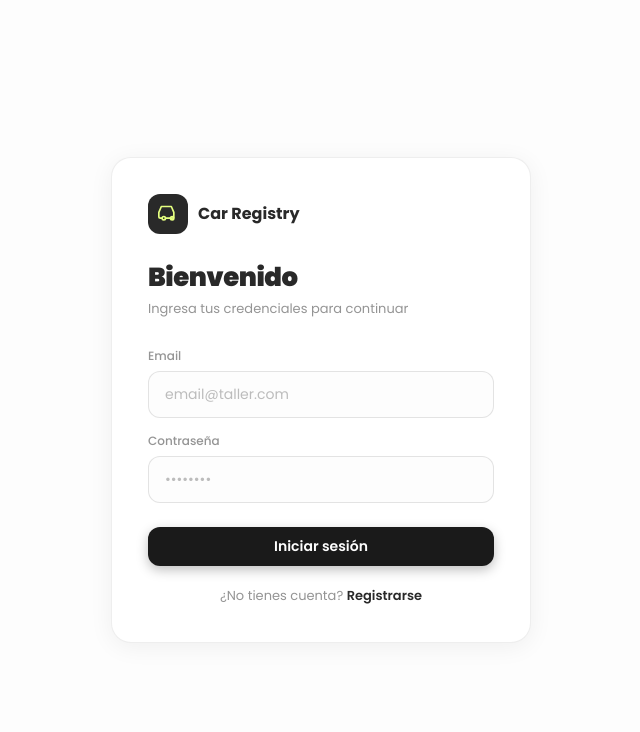
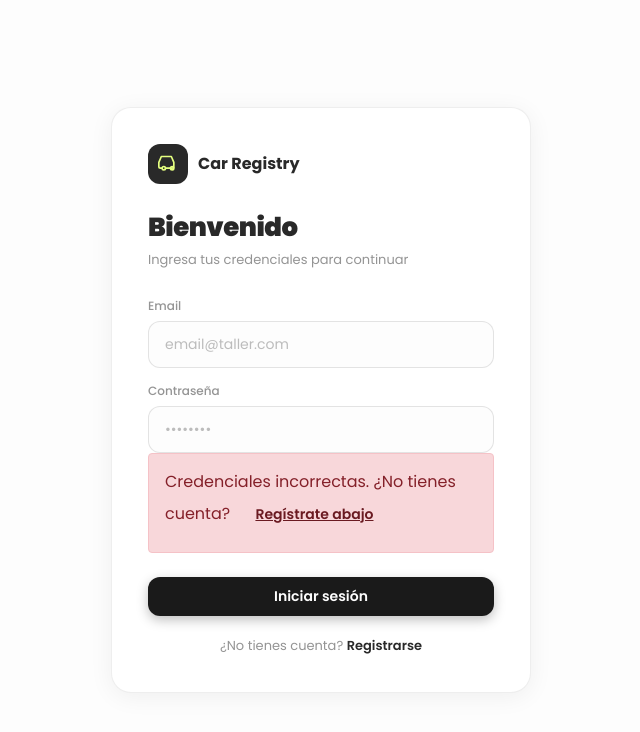
Before and after one commit to LuisRe135/registro-taller, a React (Create React App) app: page /login in a window 1280 px wide. Both pictures are taken after a click on the button "Iniciar sesión". Shown: the top 732 px of the page, without its empty margins (319-959 px from the left). Built offline with nearby package versions, Linux system fonts and the light colour scheme; no server answers.

Commit message:
authentication: handling incorrect credentials

```diff
--- a/src/views/Login.jsx
+++ b/src/views/Login.jsx
@@ -1,4 +1,4 @@
-import React, {useContext, useState} from 'react'
+import React, {useContext, useState, useEffect} from 'react'
 import { Context } from '../js/store/appContext.js'
 import { useNavigate } from "react-router-dom";
 
@@ -14,10 +14,19 @@ const Login = () => {
   const navigate = useNavigate();
   const {actions} = useContext(Context)
   const [taller, setTaller] = useState({ email: "", password: "" })
+  const [errorMsg, setErrorMsg] = useState(null)
+
+  useEffect(() => {
+    if (!errorMsg) return
+    const timer = setTimeout(() => setErrorMsg(null), 5000)
+    return () => clearTimeout(timer)
+  }, [errorMsg])
 
   const handleLogin = async () => {
+    setErrorMsg(null)
     const result = await actions.login(taller.email, taller.password)
     if (result.success) navigate("/home")
+    else setErrorMsg("Credenciales incorrectas. ¿No tienes cuenta?")
   }
 
   return (
@@ -40,6 +49,15 @@ const Login = () => {
           value={taller.password}
           onChange={(event) => setTaller({ ...taller, password: event.target.value })} />
 
+        {errorMsg && (
+          <div className="alert alert-danger" role="alert">
+            {errorMsg}{' '}
+            <div className="alert-link btn btn-link p-0">
+              Regístrate abajo
+            </div>
+          </div>
+        )}
+
         <div className="auth-actions">
           <button className="btn btn-primary w-100" onClick={() => handleLogin()}>
             Iniciar sesión
--- a/src/views/Register.jsx
+++ b/src/views/Register.jsx
@@ -1,4 +1,4 @@
-import React, {useContext, useState} from 'react'
+import React, {useContext, useState, useEffect} from 'react'
 import { Context } from '../js/store/appContext.js'
 import { useLocation, useNavigate } from "react-router-dom";
 
@@ -17,13 +17,23 @@ const Register = () => {
   const [taller, setTaller] = useState({
     name: "", email: "", password: "", phone: "", address: ""
   })
+  const [errorMsg, setErrorMsg] = useState(null)
+
+  useEffect(() => {
+    if (!errorMsg) return
+    const timer = setTimeout(() => setErrorMsg(null), 5000)
+    return () => clearTimeout(timer)
+  }, [errorMsg])
 
   const handleRegister = async () => {
+    setErrorMsg(null)
     const result = await actions.register(taller)
     if (result.success) {
       const loginResult = await actions.login(taller.email, taller.password)
       if (loginResult.success) navigate("/home")
       else navigate("/login")
+    } else {
+      setErrorMsg(result.error || "Error al registrar. Intenta de nuevo.")
     }
   }
 
@@ -66,6 +76,12 @@ const Register = () => {
           value={taller.address}
           onChange={(event) => setTaller({ ...taller, address: event.target.value })} />
 
+        {errorMsg && (
+          <div className="alert alert-danger" role="alert">
+            {errorMsg}
+          </div>
+        )}
+
         <div className="auth-actions">
           <button className="btn btn-primary w-100" onClick={() => handleRegister()}>
             Crear cuenta
--- a/src/views/Revision.jsx
+++ b/src/views/Revision.jsx
@@ -168,7 +168,7 @@ const Revision = () => {
                 style={{ resize: 'vertical' }}
               />
               <label className="form-label">Kilometraje *</label>
-              <input className="form-control" type="text" value={revision.kilometraje}
+              <input className="form-control" type="number" value={revision.kilometraje}
                 onChange={(event) => setRevision({ ...revision, kilometraje: event.target.value })} />
             </>
           )}
```
Also changed, not shown: 1 other file (tests, documents, lock files or other folders).
